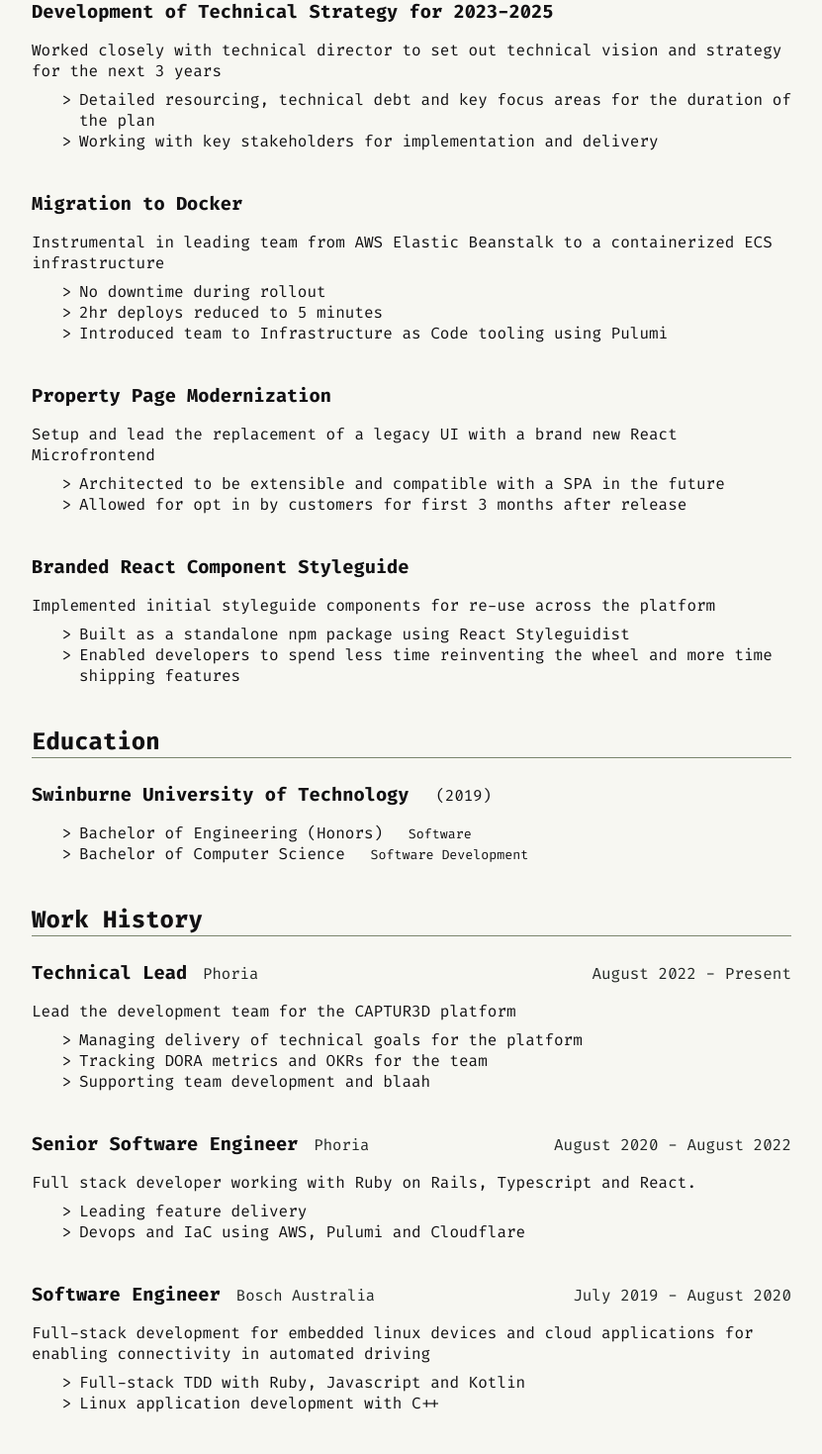
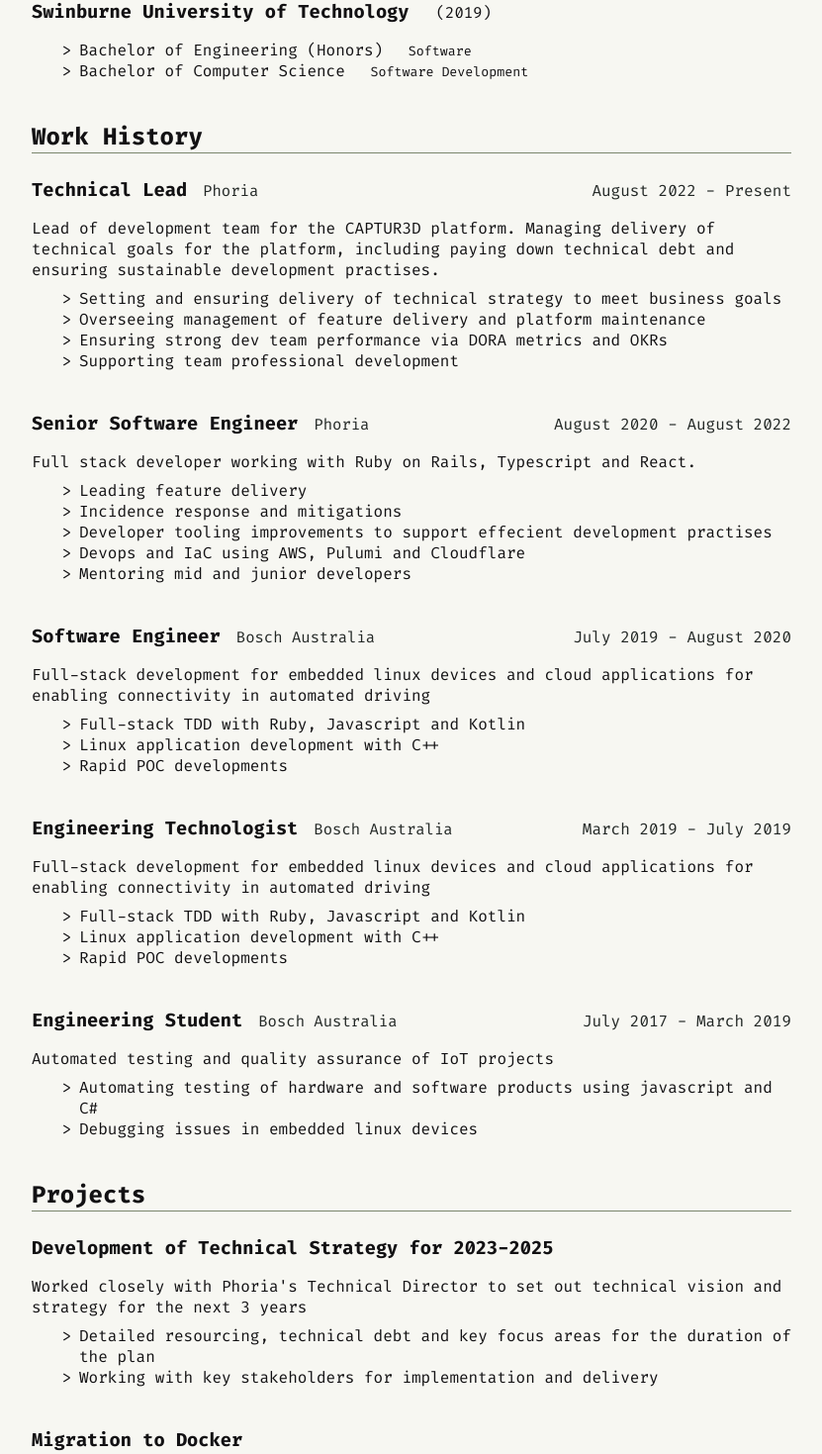
Before and after one commit to tyler-goodwin/resume, a Next.js app: page / in a window 1280 px wide. Shown: the part 640-2109 px from the top of the page at 99% size, without its empty margins (224-1055 px from the left). Built offline with nearby package versions, Linux system fonts and the light colour scheme.

Commit message:
Update role descriptions and re-order page

```diff
--- a/src/components/Projects.tsx
+++ b/src/components/Projects.tsx
@@ -6,7 +6,7 @@
   {
     heading: "Development of Technical Strategy for 2023-2025",
     description:
-      "Worked closely with technical director to set out technical vision and strategy for the next 3 years",
+      "Worked closely with Phoria's Technical Director to set out technical vision and strategy for the next 3 years",
     items: [
       "Detailed resourcing, technical debt and key focus areas for the duration of the plan",
       "Working with key stakeholders for implementation and delivery",
--- a/src/components/WorkHistory.tsx
+++ b/src/components/WorkHistory.tsx
@@ -50,11 +50,13 @@
     employer: "Phoria",
     start: "August 2022",
     end: "Present",
-    description: "Lead the development team for the CAPTUR3D platform",
+    description:
+      "Lead of development team for the CAPTUR3D platform. Managing delivery of technical goals for the platform, including paying down technical debt and ensuring sustainable development practises.",
     responsibilities: [
-      "Managing delivery of technical goals for the platform",
-      "Tracking DORA metrics and OKRs for the team",
-      "Supporting team development and blaah",
+      "Setting and ensuring delivery of technical strategy to meet business goals",
+      "Overseeing management of feature delivery and platform maintenance",
+      "Ensuring strong dev team performance via DORA metrics and OKRs",
+      "Supporting team professional development",
     ],
   },
   {
@@ -66,7 +68,10 @@
       "Full stack developer working with Ruby on Rails, Typescript and React. ",
     responsibilities: [
       "Leading feature delivery",
+      "Incidence response and mitigations",
+      "Developer tooling improvements to support effecient development practises",
       "Devops and IaC using AWS, Pulumi and Cloudflare",
+      "Mentoring mid and junior developers",
     ],
   },
   {
@@ -79,6 +84,7 @@
     responsibilities: [
       "Full-stack TDD with Ruby, Javascript and Kotlin",
       "Linux application development with C++",
+      "Rapid POC developments",
     ],
   },
   {
@@ -91,6 +97,7 @@
     responsibilities: [
       "Full-stack TDD with Ruby, Javascript and Kotlin",
       "Linux application development with C++",
+      "Rapid POC developments",
     ],
   },
   {
@@ -98,11 +105,10 @@
     employer: "Bosch Australia",
     start: "July 2017",
     end: "March 2019",
-    description:
-      "Full-stack development for embedded linux devices and cloud applications for enabling connectivity in automated driving",
+    description: "Automated testing and quality assurance of IoT projects",
     responsibilities: [
-      "Full-stack TDD with Ruby, Javascript and Kotlin",
-      "Linux application development with C++",
+      "Automating testing of hardware and software products using javascript and C#",
+      "Debugging issues in embedded linux devices",
     ],
   },
 ];
--- a/src/pages/index.tsx
+++ b/src/pages/index.tsx
@@ -23,9 +23,9 @@
       <main>
         <Info />
         <Skills />
-        <Projects />
         <Education />
         <WorkHistory />
+        <Projects />
         <Referees />
       </main>
     </>
```
